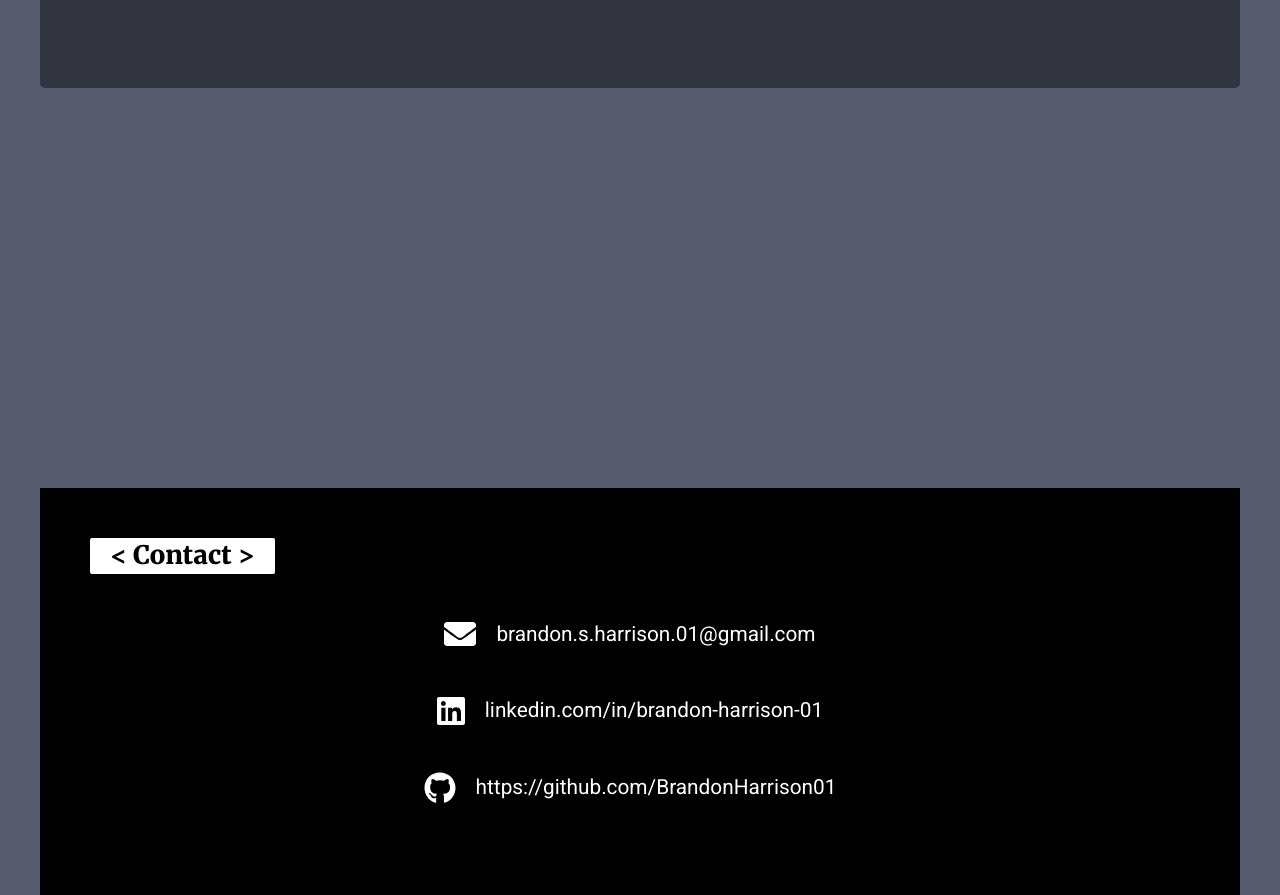
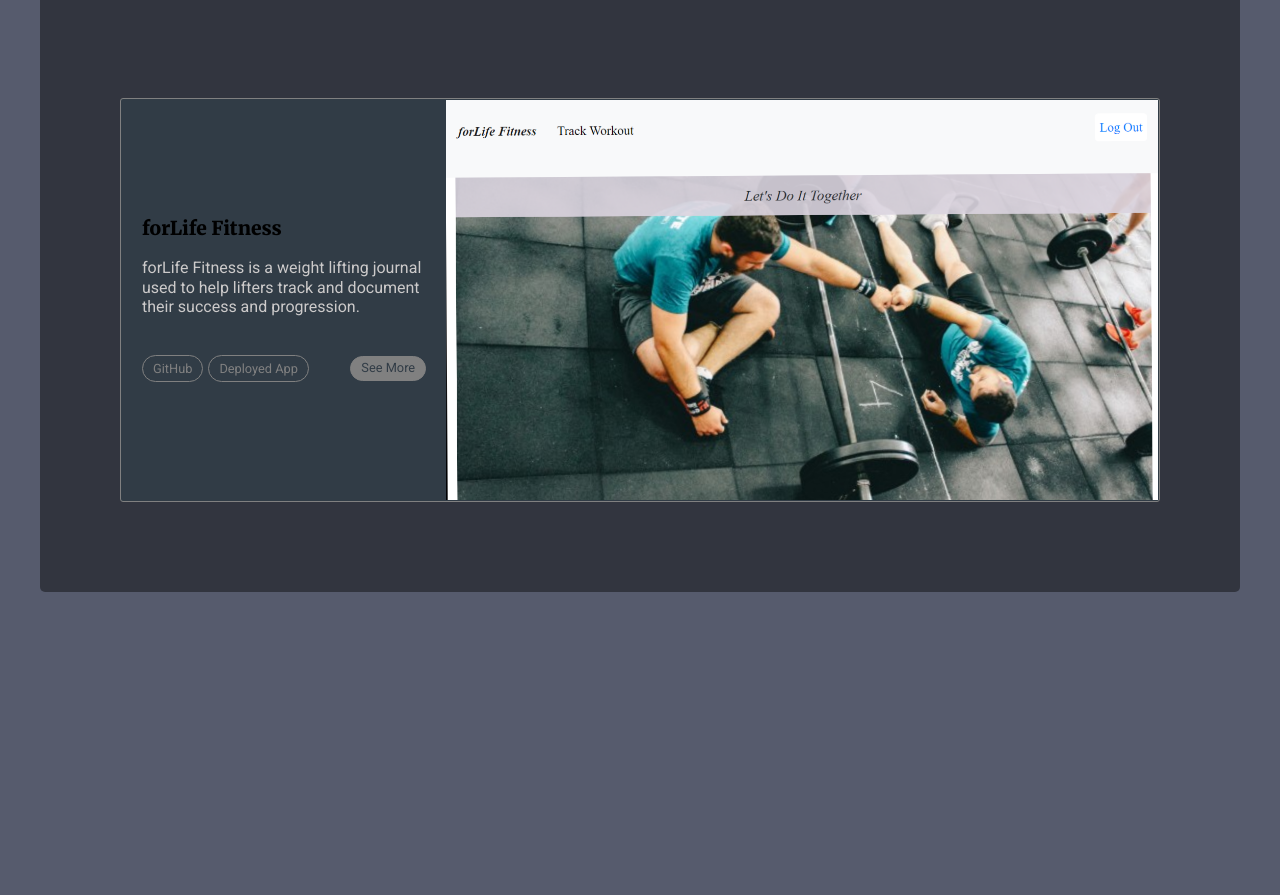
Before and after one commit to BrandonHarrison01/portfolio, a React (Create React App) app: page / in a window 1280 px wide. Shown: the part 2860-3755 px from the top of the page. Built offline with nearby package versions, Linux system fonts and the light colour scheme.

Commit message:
added for life desktop view in projects

```diff
--- a/src/components/Projects.js
+++ b/src/components/Projects.js
@@ -148,7 +148,7 @@ function Projects(props) {
               </div>
             </div>
           </div>
-          {/* <div className='project-card'>
+          <div className='project-card desktop'>
             <div className='project-info'>
               <h2>forLife Fitness</h2>
               <p className='proj-desc'>
@@ -173,7 +173,7 @@ function Projects(props) {
             <img src={forLifeFitness} />
 
 
-          </div> */}
+          </div>
         </div>
       </div>
     </a>
--- a/src/styling/Projects.scss
+++ b/src/styling/Projects.scss
@@ -131,5 +131,9 @@
             }
         }
 
+        .desktop {
+            width: 100%
+        }
+
     }
 }
```
